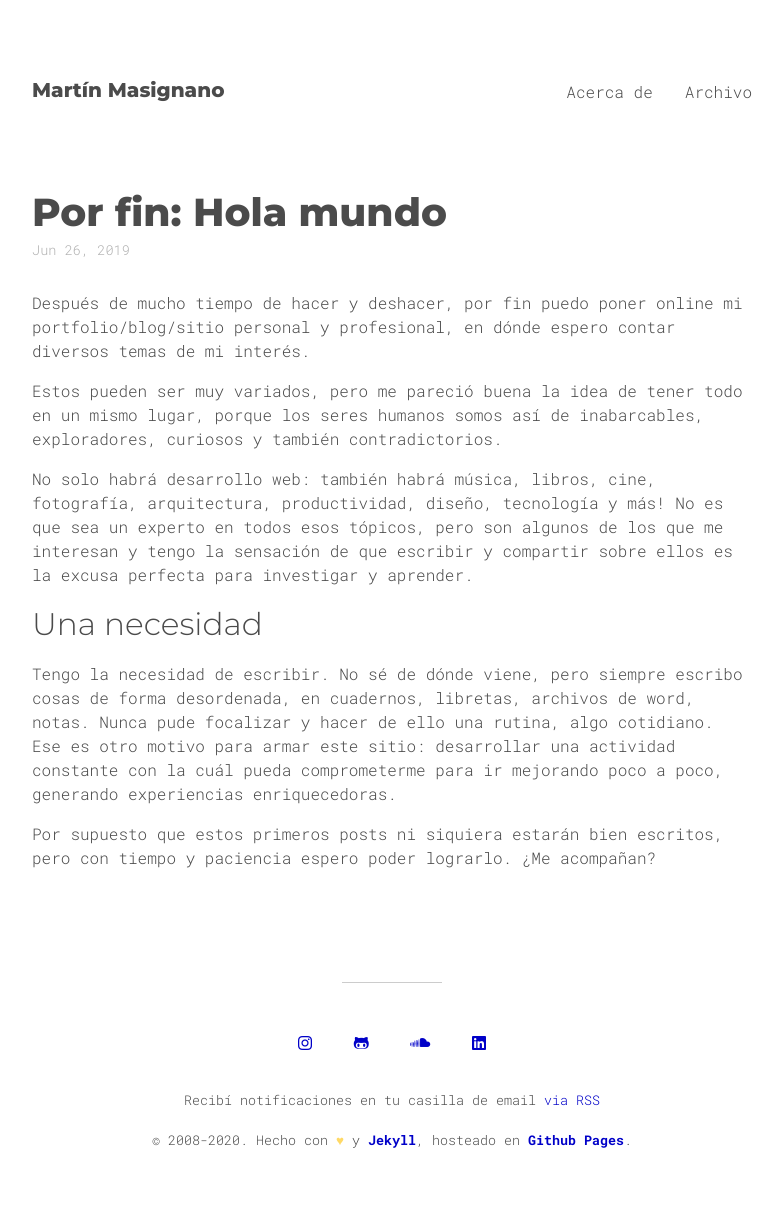
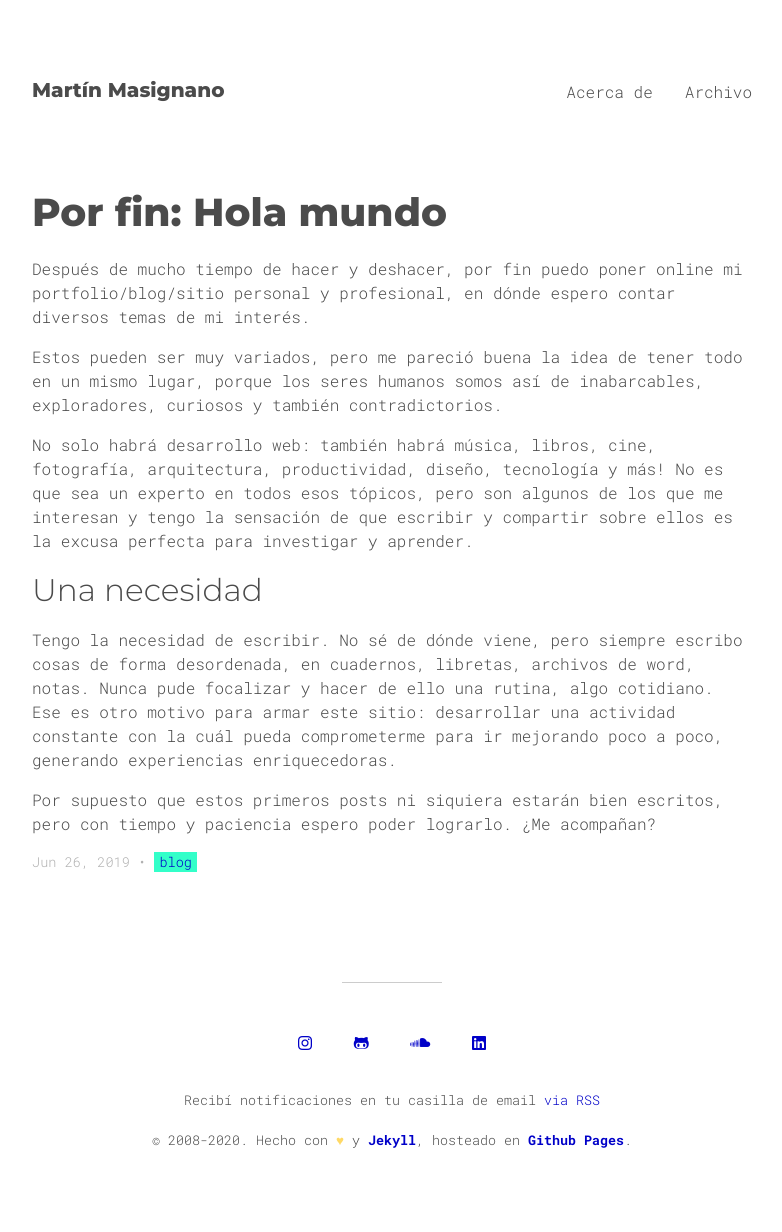
Before and after one commit to martinmasignano/martinmasignano.github.io, a Jekyll site: the page built from _posts/2019-06-26-por-fin-hola-mundo.markdown, in a window 1280 px wide. Shown: the whole page, without its empty margins (248-1030 px from the left). Built offline with Jekyll 4.4.1, drawn with Linux system fonts in a browser that asks for light colours; nearby versions of some CDN libraries.

Commit message:
Add post and some layout changes

```diff
--- a/_layouts/post.html
+++ b/_layouts/post.html
@@ -6,18 +6,29 @@ comments: true
 
   <header class="post-header">
     <h2 class="post-title p-name" itemprop="name headline">{{ page.title | escape }}</h2>
+  </header>
+
+  <div class="post-content e-content" itemprop="articleBody">
+    {{ content }}
+  </div>
+
+  <div class="post-footer">
     <p class="post-meta">
       <time class="dt-published" datetime="{{ page.date | date_to_xmlschema }}" itemprop="datePublished">
         {%- assign date_format = site.minima.date_format | default: "%b %-d, %Y" -%}
         {{ page.date | date: date_format }}
       </time>
       {%- if page.author -%}
-        • <span itemprop="author" itemscope itemtype="http://schema.org/Person"><span class="p-author h-card" itemprop="name">{{ page.author }}</span></span>
-      {%- endif -%}</p>
-  </header>
-
-  <div class="post-content e-content" itemprop="articleBody">
-    {{ content }}
+        • <span itemprop="author" itemscope itemtype="http://schema.org/Person">
+            <span class="p-author h-card" itemprop="name">{{ page.author }}</span>
+          </span>
+      {%- endif -%}
+      {%- if page.categories -%}
+        • <span class="p-category">
+            <a href="{{ categories.url | relative_url }}">{{ page.categories }}</a>
+          </span>
+      {%- endif -%}
+    </p>
   </div>
 
   {%- if site.disqus.shortname -%}
```
Also changed, not shown: _layouts/home.html (+5 -3 lines), _posts/2021-06-12-tarde-parque.md (added, +9 -0 lines), Gemfile.lock.
